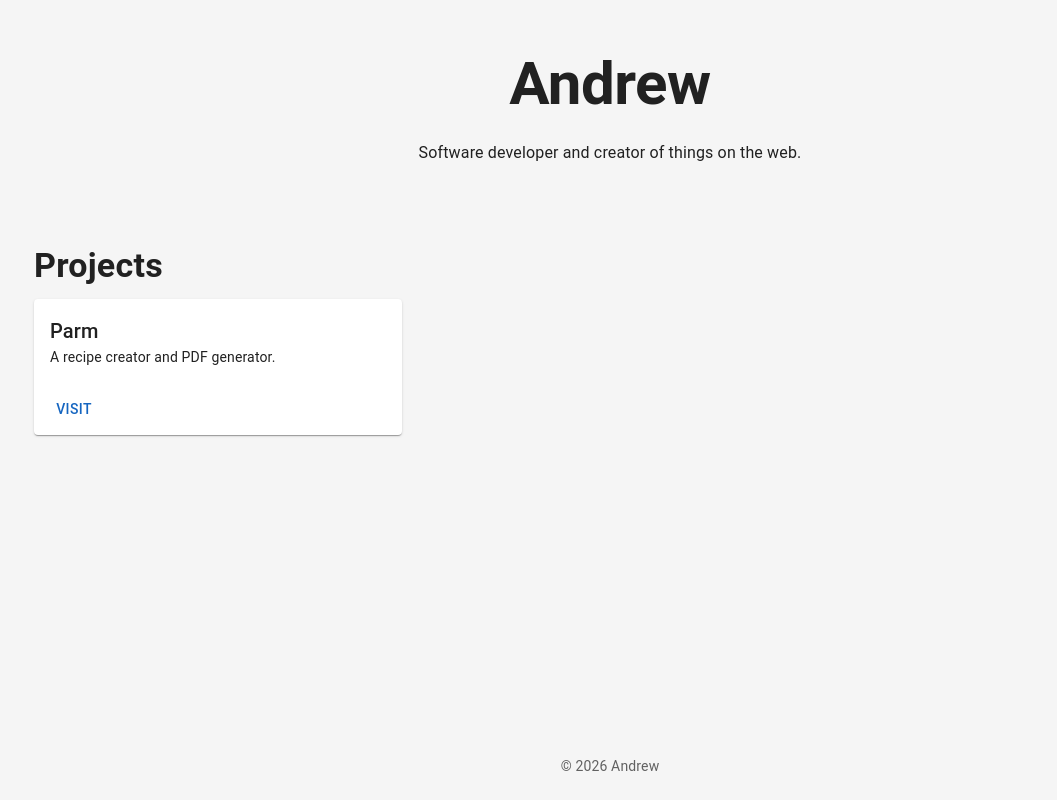
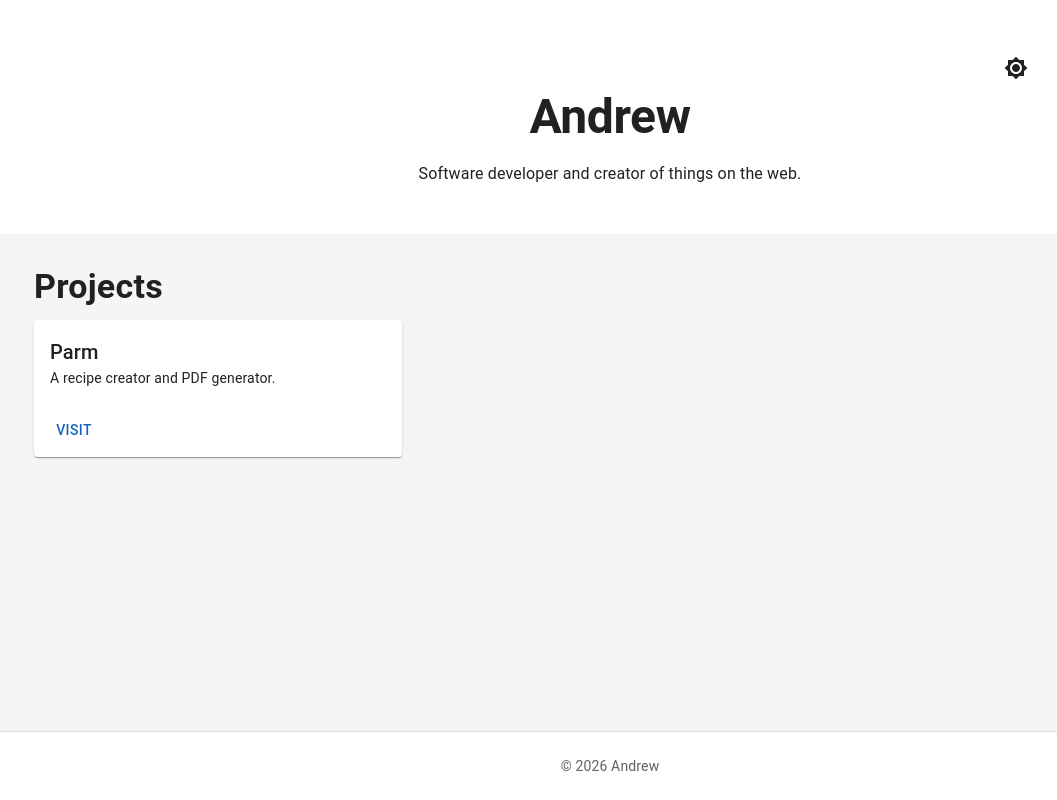
Before and after one commit to AngryAndew/angryandew.com, a React (Create React App) app: page / in a window 1280 px wide. Shown: the whole page, without its empty margins (30-1087 px from the left). Built offline with nearby package versions, Linux system fonts and the light colour scheme.

Commit message:
feat: add ThemeToggle integration and header/footer styling to LandingPage

```diff
--- a/src/components/LandingPage.js
+++ b/src/components/LandingPage.js
@@ -4,14 +4,31 @@ import Container from '@mui/material/Container';
 import Grid from '@mui/material/Grid';
 import Typography from '@mui/material/Typography';
 import ProjectCard from './ProjectCard';
+import ThemeToggle from './ThemeToggle';
 import defaultProjects from '../data/projectRegistry';
 
-function LandingPage({ projects = defaultProjects }) {
+function LandingPage({ projects = defaultProjects, mode, onToggleColorMode }) {
   return (
     <Box sx={{ display: 'flex', flexDirection: 'column', minHeight: '100vh' }}>
-      <Box component="header" sx={{ py: 6, textAlign: 'center' }}>
+      <Box
+        component="header"
+        sx={{
+          py: 6,
+          textAlign: 'center',
+          bgcolor: 'background.paper',
+          transition: 'background-color 300ms ease, color 300ms ease',
+        }}
+      >
         <Container maxWidth="md">
-          <Typography variant="h2" component="h1" gutterBottom>
+          <Box sx={{ display: 'flex', justifyContent: 'flex-end' }}>
+            <ThemeToggle mode={mode} onToggle={onToggleColorMode} />
+          </Box>
+          <Typography
+            variant="h2"
+            component="h1"
+            gutterBottom
+            sx={{ fontWeight: 700, fontSize: '3rem' }}
+          >
             Andrew
           </Typography>
           <Typography variant="body1">
@@ -37,7 +54,16 @@ function LandingPage({ projects = defaultProjects }) {
         </Container>
       </Box>
 
-      <Box component="footer" sx={{ py: 3, textAlign: 'center' }}>
+      <Box
+        component="footer"
+        sx={{
+          py: 3,
+          textAlign: 'center',
+          bgcolor: 'background.paper',
+          borderTop: (theme) => `1px solid ${theme.palette.divider}`,
+          transition: 'background-color 300ms ease, color 300ms ease',
+        }}
+      >
         <Container maxWidth="md">
           <Typography variant="body2" color="text.secondary">
             © {new Date().getFullYear()} Andrew
@@ -48,4 +74,5 @@ function LandingPage({ projects = defaultProjects }) {
   );
 }
 
+
 export default LandingPage;
```
